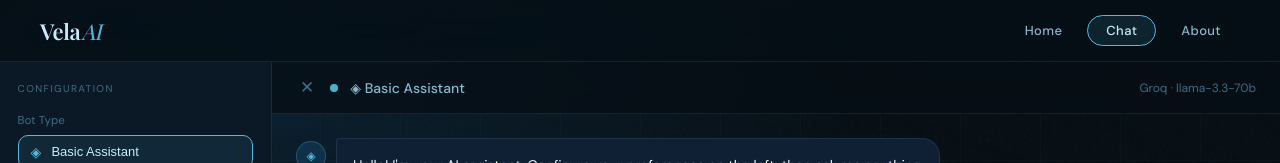
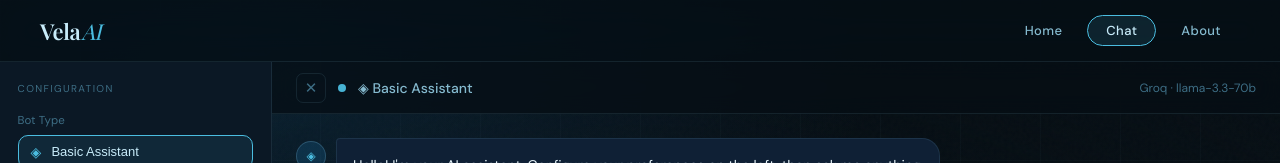
Before and after one commit to VALLISRIMANI/VelaAI, a React (Vite) app in the folder frontend/: page / in a window 1280 px wide. Both pictures are taken after a click on the button "Chat". Shown: the top 163 px of the page. Built offline with nearby package versions, Linux system fonts and the light colour scheme; a web font is replaced by a local one.

Commit message:
Update ChatPage.jsx

```diff
--- a/frontend/src/pages/ChatPage.jsx
+++ b/frontend/src/pages/ChatPage.jsx
@@ -271,11 +271,28 @@ const ChatPage = () => {
           borderBottom: "0.5px solid var(--border)",
           background: "rgba(6,14,20,0.75)", backdropFilter: "blur(10px)"
         }}>
+
+          {/* ← Sidebar toggle lives here */}
           <button
             onClick={() => setSidebar(s => !s)}
-            style={{ background: "transparent", border: "none", color: "var(--text3)", cursor: "pointer", fontSize: 17, padding: 4 }}
             title="Toggle sidebar"
-          >{sidebarOpen ? "✕" : "☰"}</button>
+            style={{
+              background: "transparent",
+              border: "0.5px solid var(--border)",
+              color: "var(--text3)",
+              cursor: "pointer",
+              fontSize: 15,
+              width: 30, height: 30,
+              borderRadius: 7,
+              display: "flex", alignItems: "center", justifyContent: "center",
+              transition: "all 0.15s",
+              flexShrink: 0
+            }}
+            onMouseEnter={e => { e.currentTarget.style.borderColor = "var(--border2)"; e.currentTarget.style.color = "var(--text2)"; }}
+            onMouseLeave={e => { e.currentTarget.style.borderColor = "var(--border)"; e.currentTarget.style.color = "var(--text3)"; }}
+          >
+            {sidebarOpen ? "✕" : "☰"}
+          </button>
 
           <div style={{ width: 8, height: 8, borderRadius: "50%", background: "var(--accent)", animation: "pulse 2s ease-in-out infinite" }} />
           <span style={{ fontSize: 14, fontWeight: 500, color: "var(--text2)" }}>
```
